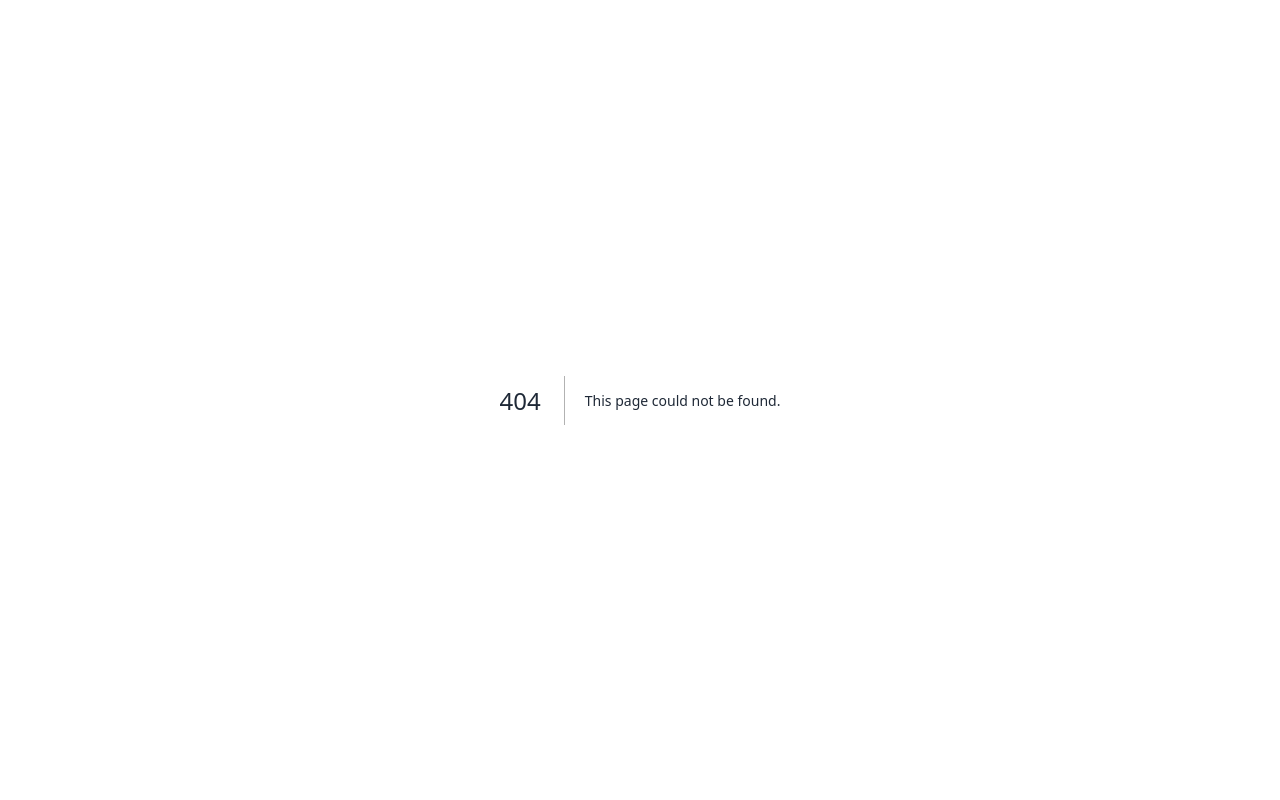
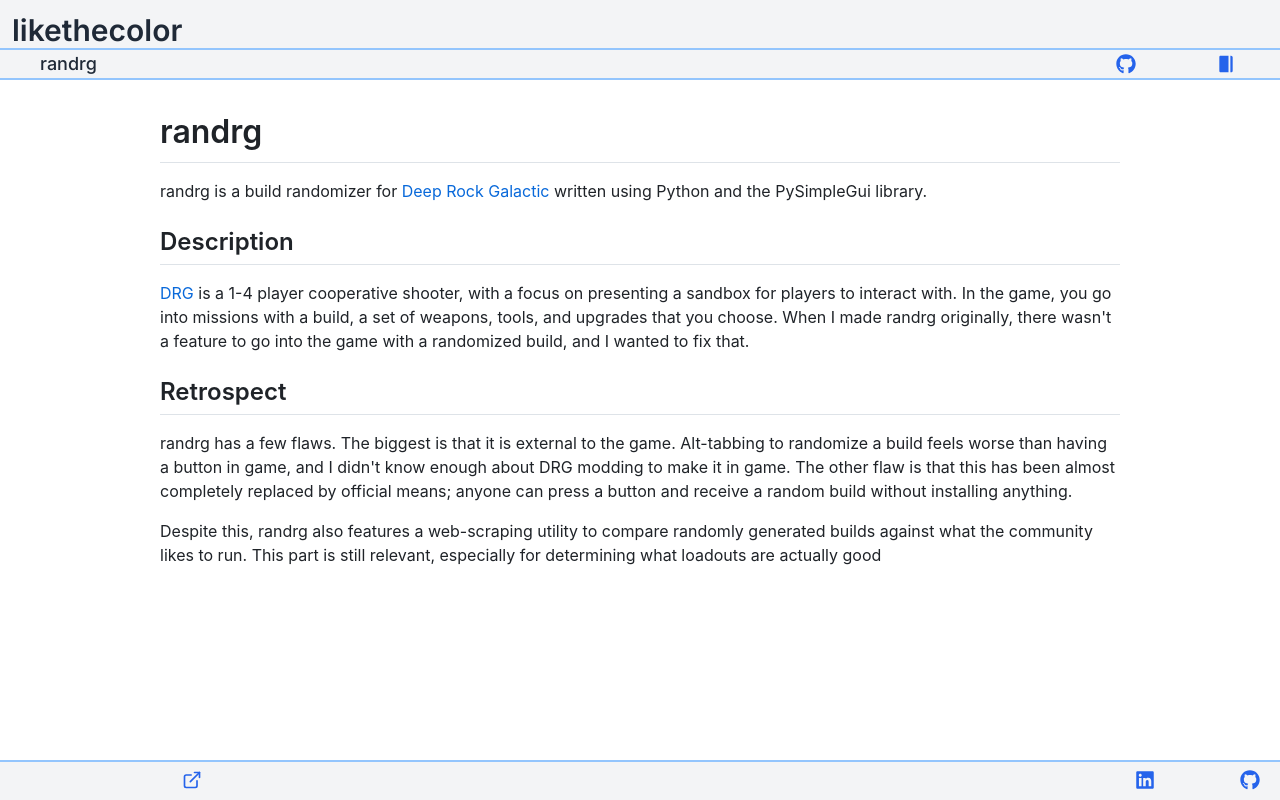
Before and after one commit to henry-512/ltc-frontend-nextjs, a Next.js app: page /blog/randrg in a window 1280 px wide. Before the commit this address had no page. Built offline with nearby package versions, Linux system fonts and the light colour scheme.

Commit message:
randrg blog

```diff
--- /dev/null
+++ b/src/app/blog/randrg/page.tsx
@@ -0,0 +1,18 @@
+import Root from '@/component/Root'
+import ProjectNavbar from '@/component/ProjectNavbar'
+import Md from '@/markdown/randrg.mdx'
+import BlogBody from '@/component/BlogBody'
+
+export default function LTC() {
+  const pid = 'randrg'
+  // const project = getProject(pid)
+
+  return (
+    <Root navId='blog'>
+      <ProjectNavbar project={pid} />
+      <BlogBody>
+        <Md />
+      </BlogBody>
+    </Root>
+  )
+}
--- /dev/null
+++ b/src/markdown/randrg.mdx
@@ -0,0 +1,13 @@
+# randrg
+
+randrg is a build randomizer for [Deep Rock Galactic](https://store.steampowered.com/app/548430/Deep_Rock_Galactic/) written using Python and the PySimpleGui library.
+
+## Description
+
+[DRG](https://store.steampowered.com/app/548430/Deep_Rock_Galactic/) is a 1-4 player cooperative shooter, with a focus on presenting a sandbox for players to interact with. In the game, you go into missions with a build, a set of weapons, tools, and upgrades that you choose. When I made randrg originally, there wasn't a feature to go into the game with a randomized build, and I wanted to fix that.
+
+## Retrospect
+
+randrg has a few flaws. The biggest is that it is external to the game. Alt-tabbing to randomize a build feels worse than having a button in game, and I didn't know enough about DRG modding to make it in game. The other flaw is that this has been almost completely replaced by official means; anyone can press a button and receive a random build without installing anything.
+
+Despite this, randrg also features a web-scraping utility to compare randomly generated builds against what the community likes to run. This part is still relevant, especially for determining what loadouts are actually good
```
